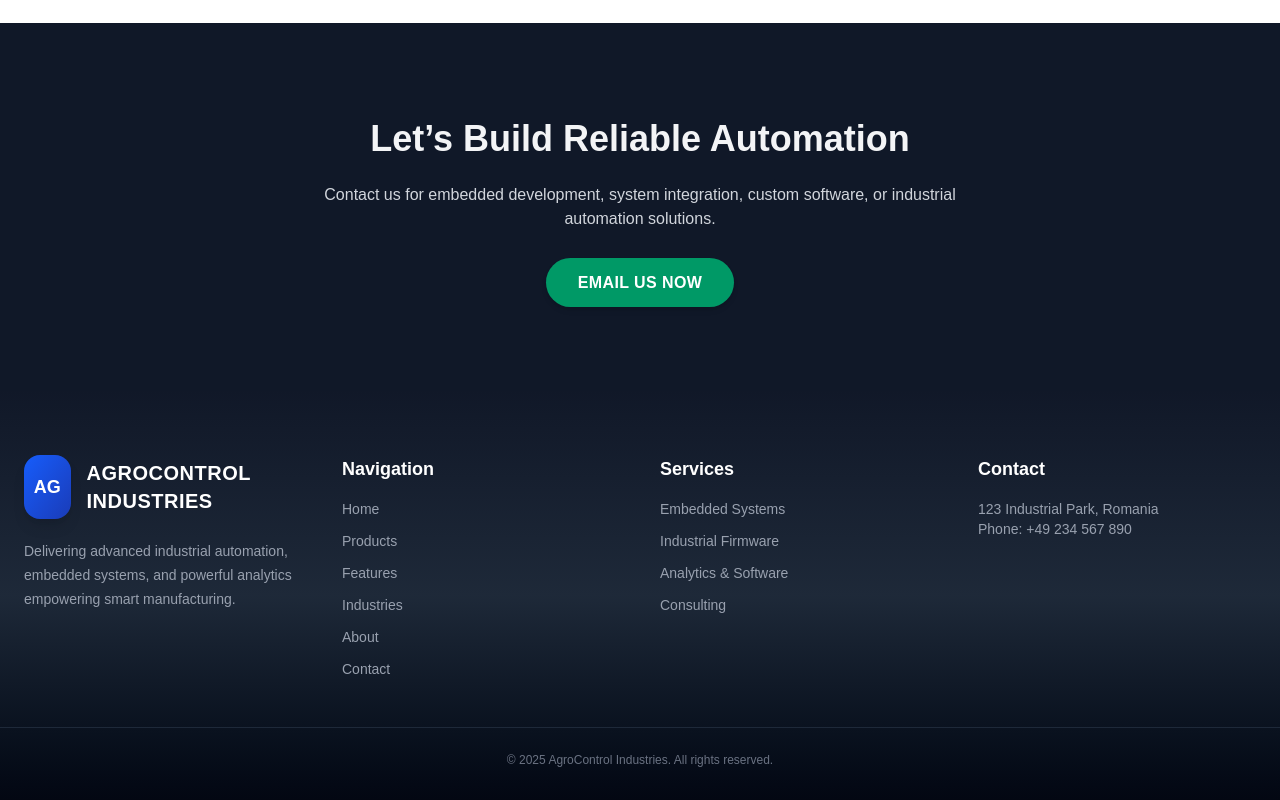
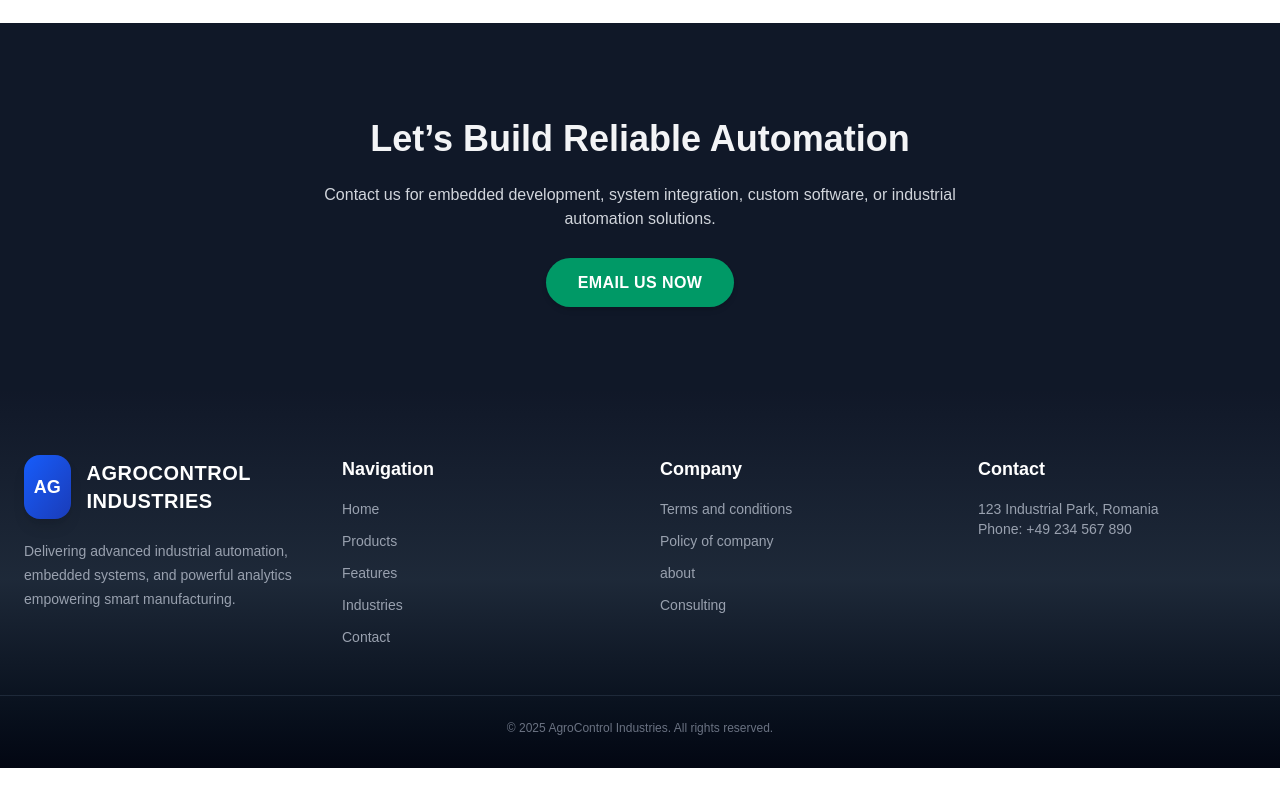
Before and after one commit to Bm8725/agrocontroll.com, a Next.js app: page / in a window 1280 px wide. Shown: the part 4748-5548 px from the top of the page. After the commit the page ends 5516 px from the top, so only its background shows below. Built offline with nearby package versions, Linux system fonts and the light colour scheme.

Commit message:
Update form  add

```diff
--- a/src/app/footer/footer.js
+++ b/src/app/footer/footer.js
@@ -7,9 +7,8 @@ export default function Footer() {
   const links = [
     { title: "Home", href: "/" },
     { title: "Products", href: "/" },
-    { title: "Features", href: "#features" },
+    { title: "Features", href: "/outsourcing-datails/" },
     { title: "Industries", href: "/industries" },
-    { title: "About", href: "/about" },
     { title: "Contact", href: "/contact" },
   ];
 
@@ -18,10 +17,10 @@ export default function Footer() {
   ];
 
   const services = [
-    { title: "Embedded Systems", href: "#products" },
-    { title: "Industrial Firmware", href: "#products" },
-    { title: "Analytics & Software", href: "#products" },
-    { title: "Consulting", href: "#products" },
+    { title: "Terms and conditions", href: "/404/" },
+    { title: "Policy of company", href: "/404/" },
+    { title: "about", href: "/about/" },
+    { title: "Consulting", href: "/outsourcing-datails/" },
   ];
 
   return (
@@ -74,7 +73,7 @@ export default function Footer() {
 
         {/* Services */}
         <div>
-          <h4 className="text-white font-semibold mb-4 text-lg">Services</h4>
+          <h4 className="text-white font-semibold mb-4 text-lg">Company</h4>
           <ul className="flex flex-col gap-3 text-gray-400 text-sm">
             {services.map((service) => (
               <li key={service.title}>
```
